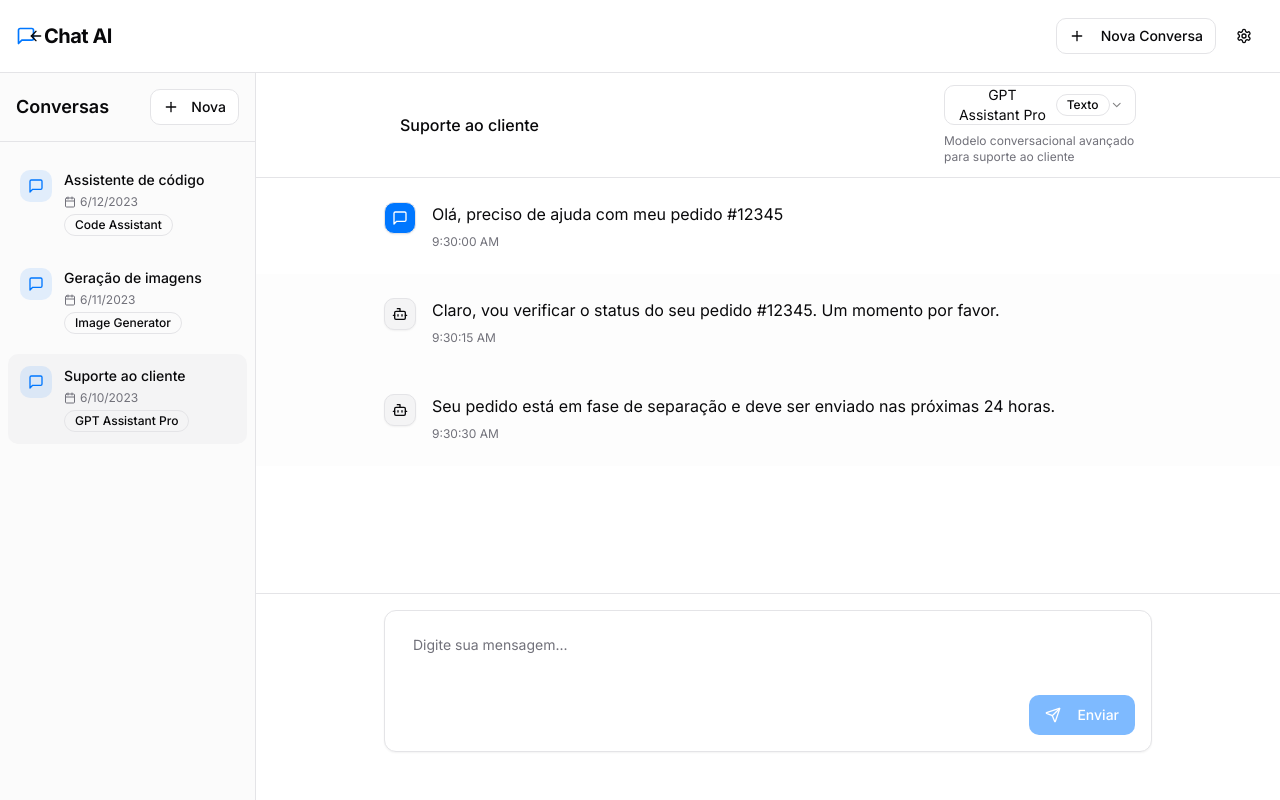
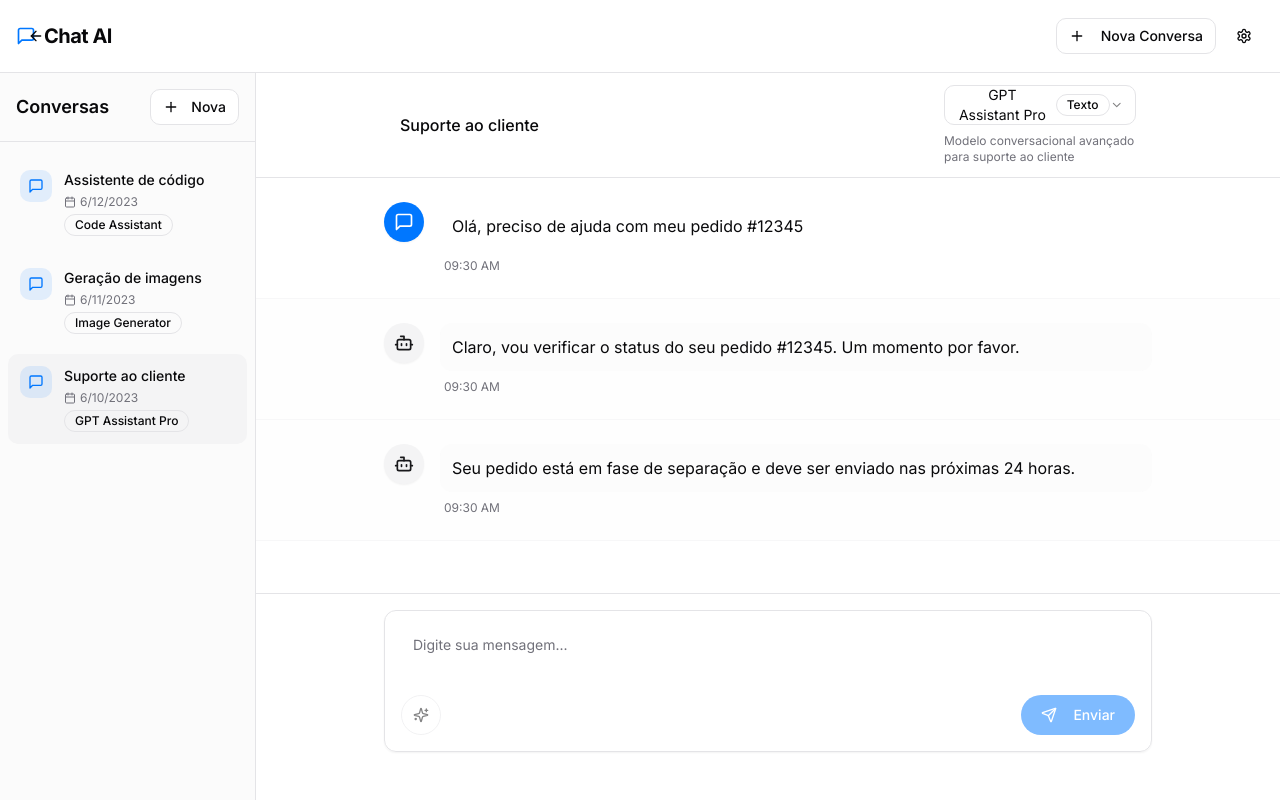
Before and after one commit to ilyra-ai/ai-assistant-platform-helper, a React (Vite) app: page /chat in a window 1280 px wide. Built offline with nearby package versions, Linux system fonts and the light colour scheme.

Commit message:
Improve Chat UI
Make the chatbot conversation UI more user-friendly, visually appealing, and elegant.

```diff
--- a/src/components/chat/ChatInput.tsx
+++ b/src/components/chat/ChatInput.tsx
@@ -2,7 +2,7 @@
 import React, { useState, KeyboardEvent } from 'react';
 import { Button } from '@/components/ui/button';
 import { Textarea } from '@/components/ui/textarea';
-import { Send, Mic, Image, RefreshCw } from 'lucide-react';
+import { Send, Mic, Image, RefreshCw, Sparkles } from 'lucide-react';
 
 interface ChatInputProps {
   onSendMessage: (message: string) => void;
@@ -34,7 +34,7 @@ export const ChatInput: React.FC<ChatInputProps> = ({
   };
 
   return (
-    <div className="w-full max-w-screen-md mx-auto border rounded-lg bg-background shadow-sm mb-8">
+    <div className="w-full max-w-screen-md mx-auto border rounded-xl bg-background/80 backdrop-blur-sm shadow-sm mb-8 transition-all hover:shadow-md">
       <div className="flex flex-col space-y-2 p-4">
         <Textarea
           value={message}
@@ -42,25 +42,28 @@ export const ChatInput: React.FC<ChatInputProps> = ({
           onKeyDown={handleKeyDown}
           placeholder={placeholder}
           disabled={isLoading}
-          className="min-h-[60px] resize-none border-0 focus-visible:ring-0 focus-visible:ring-transparent"
+          className="min-h-[60px] resize-none border-0 focus-visible:ring-0 focus-visible:ring-transparent bg-transparent"
         />
         <div className="flex justify-between items-center">
           <div className="flex space-x-2">
             {modelType === 'voice' || modelType === 'multimodal' ? (
-              <Button variant="ghost" size="icon" type="button" disabled={isLoading}>
+              <Button variant="outline" size="icon" type="button" disabled={isLoading} className="rounded-full">
                 <Mic className="h-4 w-4" />
               </Button>
             ) : null}
             {modelType === 'image' || modelType === 'multimodal' ? (
-              <Button variant="ghost" size="icon" type="button" disabled={isLoading}>
+              <Button variant="outline" size="icon" type="button" disabled={isLoading} className="rounded-full">
                 <Image className="h-4 w-4" />
               </Button>
             ) : null}
+            <Button variant="outline" size="icon" type="button" disabled={isLoading || !message.trim()} className="rounded-full">
+              <Sparkles className="h-4 w-4" />
+            </Button>
           </div>
           <Button
             onClick={handleSend}
             disabled={!message.trim() || isLoading}
-            className="px-4"
+            className="px-5 rounded-full transition-all"
           >
             {isLoading ? (
               <RefreshCw className="h-4 w-4 mr-2 animate-spin" />
--- a/src/components/chat/ChatMessage.tsx
+++ b/src/components/chat/ChatMessage.tsx
@@ -18,29 +18,33 @@ export const ChatMessage: React.FC<ChatMessageProps> = ({
   return (
     <div
       className={cn(
-        "flex w-full gap-4 py-6 px-4 md:px-8",
-        isUser ? "bg-background" : "bg-muted/20",
+        "flex w-full gap-4 py-6 px-4 md:px-8 border-b border-border/30",
+        isUser ? "bg-background" : "bg-muted/10",
         isLastMessage && "animate-fadeIn"
       )}
     >
       <div className="max-w-screen-md w-full mx-auto flex gap-4">
         <div className={cn(
-          "flex h-8 w-8 shrink-0 select-none items-center justify-center rounded-md border shadow-sm",
-          isUser ? "bg-primary text-primary-foreground" : "bg-muted"
+          "flex h-10 w-10 shrink-0 select-none items-center justify-center rounded-full shadow-sm transition-all",
+          isUser ? "bg-primary text-primary-foreground" : "bg-accent text-accent-foreground"
         )}>
           {isUser ? (
-            <MessageSquare className="h-4 w-4" />
+            <MessageSquare className="h-5 w-5" />
           ) : (
-            <Bot className="h-4 w-4" />
+            <Bot className="h-5 w-5" />
           )}
         </div>
         <div className="flex-1 space-y-2 overflow-hidden">
-          <div className="prose-sm prose-p:leading-relaxed prose-pre:p-0">
+          <div className={cn(
+            "prose-sm prose-p:leading-relaxed prose-pre:p-0",
+            "rounded-lg p-3",
+            isUser ? "" : "bg-accent/30"
+          )}>
             {formatCodeBlocks(message.content)}
           </div>
-          <div className="flex items-center gap-2">
+          <div className="flex items-center gap-2 ml-1">
             <div className="text-xs text-muted-foreground">
-              {new Date(message.timestamp).toLocaleTimeString()}
+              {new Date(message.timestamp).toLocaleTimeString([], {hour: '2-digit', minute:'2-digit'})}
             </div>
           </div>
         </div>
--- a/src/components/layout/ChatLayout.tsx
+++ b/src/components/layout/ChatLayout.tsx
@@ -18,14 +18,14 @@ export const ChatLayout = ({ children }: ChatLayoutProps) => {
   };
 
   return (
-    <div className="min-h-screen w-full bg-background">
-      {/* Close button (visible only on desktop) */}
+    <div className="min-h-screen w-full bg-gradient-to-b from-background to-background/95">
+      {/* Back button with subtle styling */}
       <div className="absolute top-4 left-4 z-20">
         <Button
           variant="ghost"
           size="icon"
           onClick={handleClose}
-          className="rounded-full"
+          className="rounded-full hover:bg-primary/10 transition-all duration-300"
         >
           <ArrowLeft className="h-5 w-5" />
           <span className="sr-only">Return to Dashboard</span>
```
